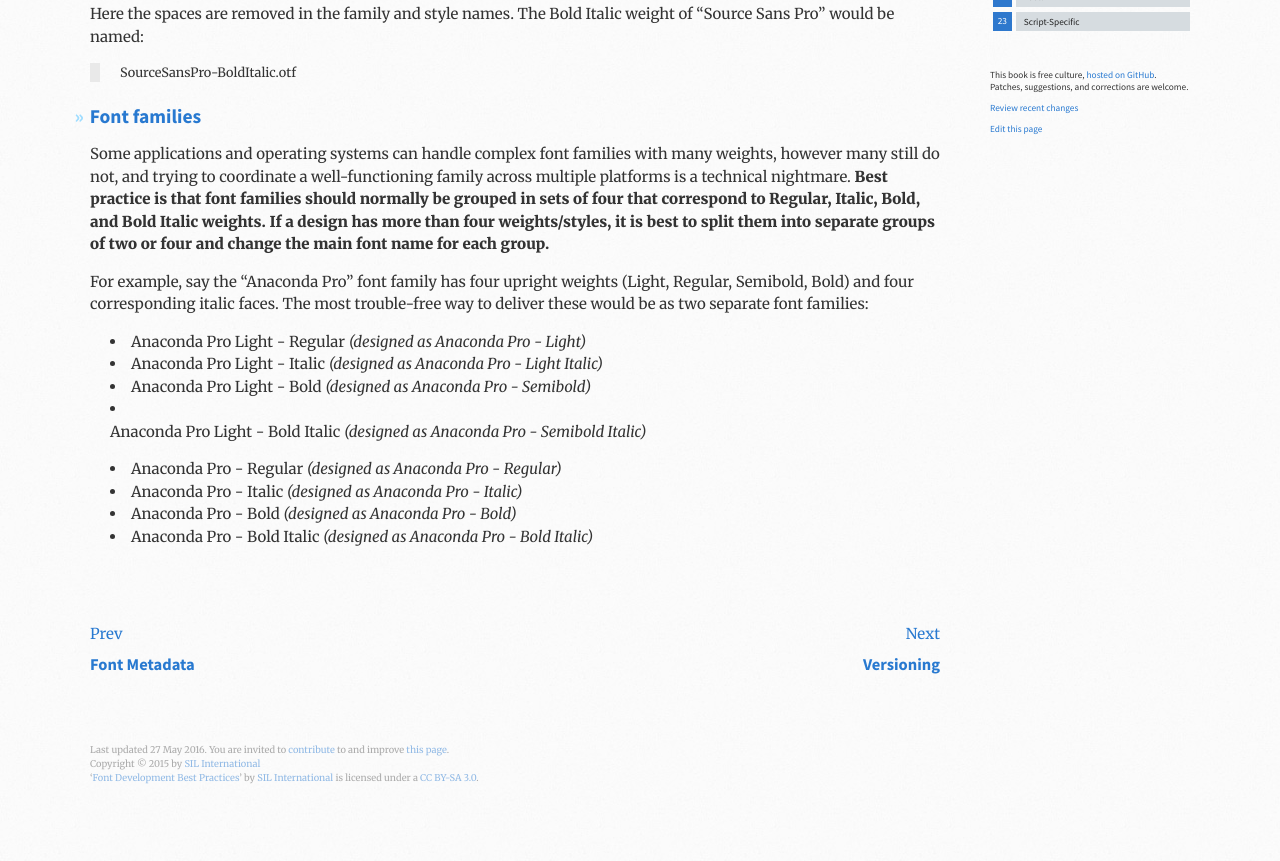
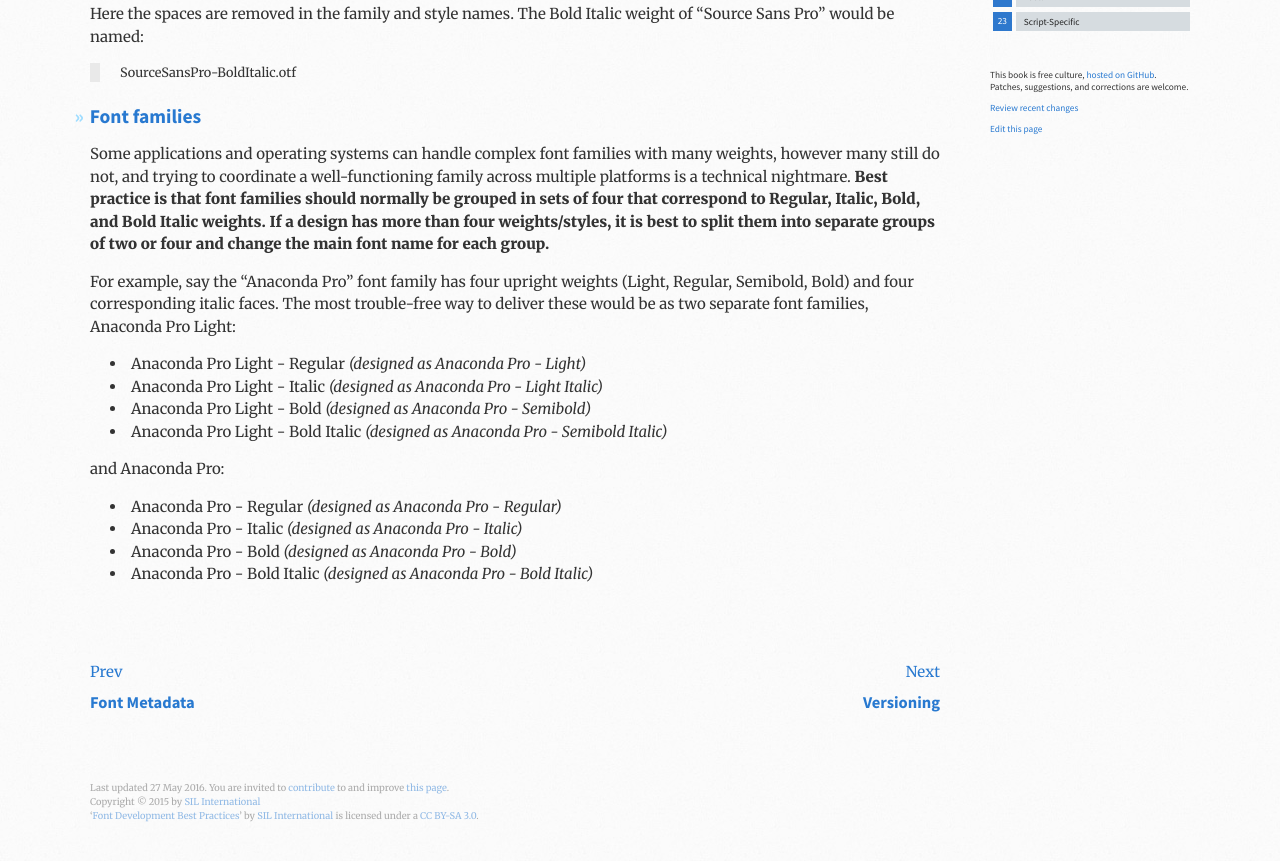
Before and after one commit to silnrsi/FDBP, a Jekyll site: the page built from en-US/Font_Naming.md, in a window 1280 px wide and 900 px high, scrolled down 699 px. Shown: the top 861 px of the window. Built offline with Jekyll 4.4.1, drawn with Linux system fonts in a browser that asks for light colours.

Commit message:
try to fix bullet in Font_Naming.md 2

```diff
--- a/en-US/Font_Naming.md
+++ b/en-US/Font_Naming.md
@@ -31,14 +31,14 @@ Here the spaces are removed in the family and style names. The Bold Italic weigh
 
 Some applications and operating systems can handle complex font families with many weights, however many still do not, and trying to coordinate a well-functioning family across multiple platforms is a technical nightmare. **Best practice is that font families should normally be grouped in sets of four that correspond to Regular, Italic, Bold, and Bold Italic weights. If a design has more than four weights/styles, it is best to split them into separate groups of two or four and change the main font name for each group.**
 
-For example, say the "Anaconda Pro" font family has four upright weights (Light, Regular, Semibold, Bold) and four corresponding italic faces. The most trouble-free way to deliver these would be as two separate font families:
+For example, say the "Anaconda Pro" font family has four upright weights (Light, Regular, Semibold, Bold) and four corresponding italic faces. The most trouble-free way to deliver these would be as two separate font families, Anaconda Pro Light:
 
 - Anaconda Pro Light - Regular  _(designed as Anaconda Pro - Light)_
 - Anaconda Pro Light - Italic  _(designed as Anaconda Pro - Light Italic)_
 - Anaconda Pro Light - Bold  _(designed as Anaconda Pro - Semibold)_
 - Anaconda Pro Light - Bold Italic  _(designed as Anaconda Pro - Semibold Italic)_
 
-
+and Anaconda Pro:
 
 - Anaconda Pro - Regular  _(designed as Anaconda Pro - Regular)_
 - Anaconda Pro - Italic  _(designed as Anaconda Pro - Italic)_
```
